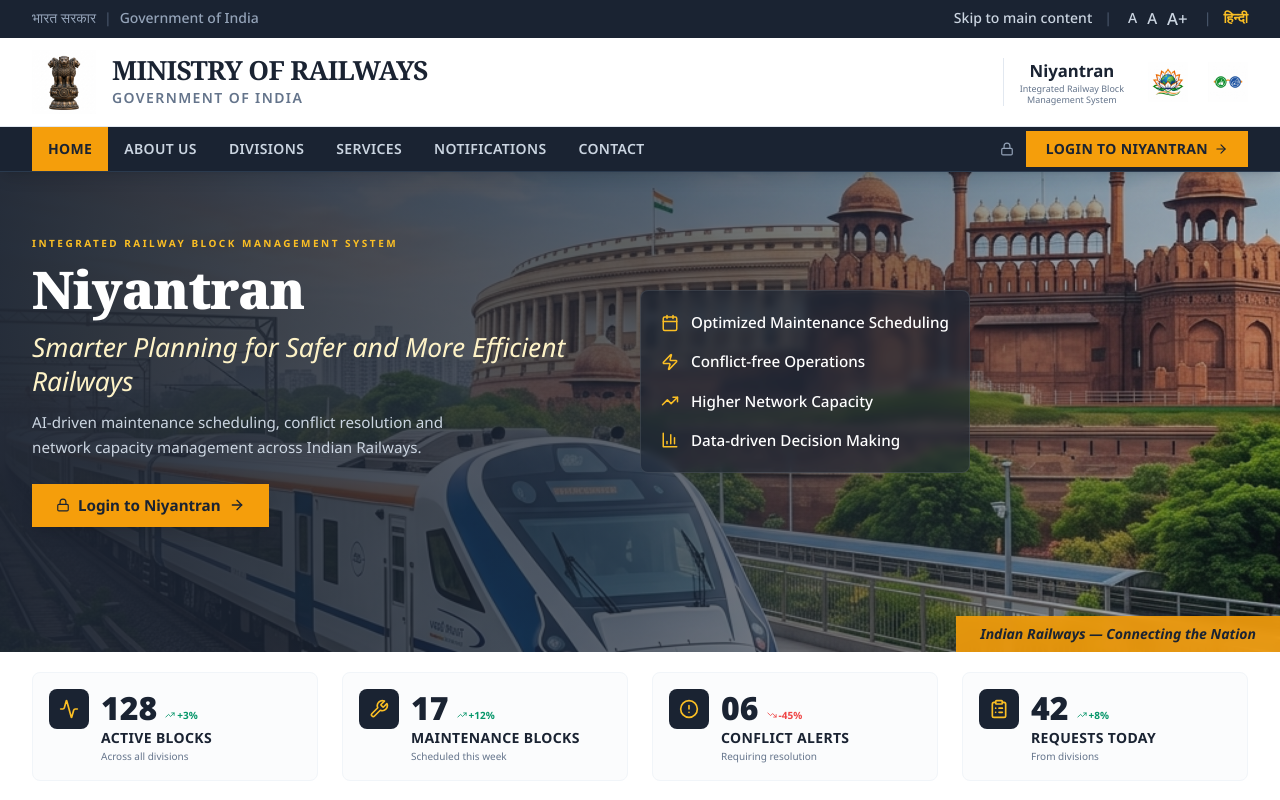
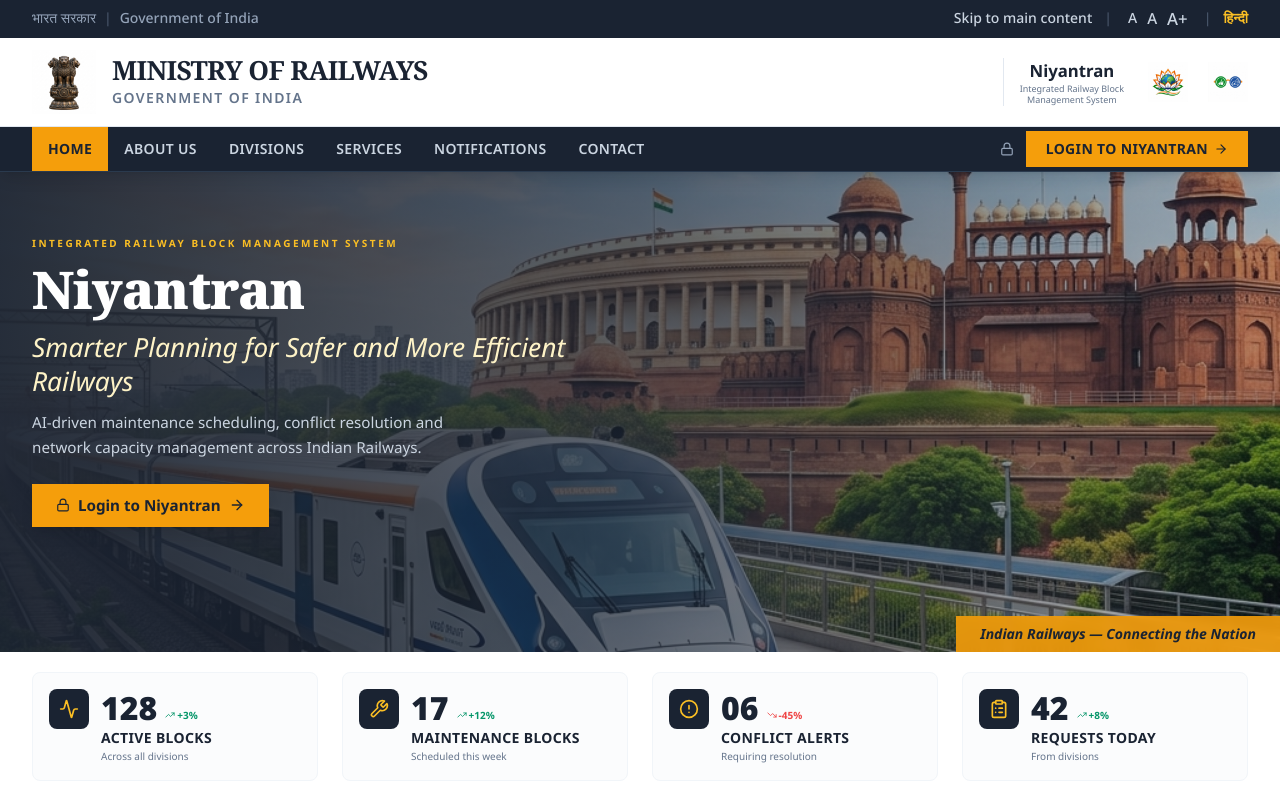
Before and after one commit to cyber-Anki/Niyantra, a React (Vite) app in the folder frontend/: page / in a window 1280 px wide. Shown: the top 800 px of the page. Built offline with nearby package versions, Linux system fonts and the light colour scheme; no server answers.

Commit message:
changes in landing page

```diff
--- a/frontend/src/pages/Landing.jsx
+++ b/frontend/src/pages/Landing.jsx
@@ -194,20 +194,7 @@ export default function Landing({ onNavigateLogin }) {
             </button>
           </div>
 
-          {/* Right features list */}
-          <div className="hidden md:flex flex-col gap-4 bg-[#1a2332]/60 backdrop-blur-sm border border-white/10 rounded-lg p-5 min-w-[280px]">
-            {[
-              { icon: <Calendar size={18} />, title: 'Optimized Maintenance Scheduling' },
-              { icon: <Zap size={18} />, title: 'Conflict-free Operations' },
-              { icon: <TrendingUp size={18} />, title: 'Higher Network Capacity' },
-              { icon: <BarChart3 size={18} />, title: 'Data-driven Decision Making' },
-            ].map((f, i) => (
-              <div key={i} className="flex items-center gap-3">
-                <div className="text-amber-400 shrink-0">{f.icon}</div>
-                <span className="text-white text-sm font-medium">{f.title}</span>
-              </div>
-            ))}
-          </div>
+
         </div>
 
         {/* Diagonal caption bar */}
```
